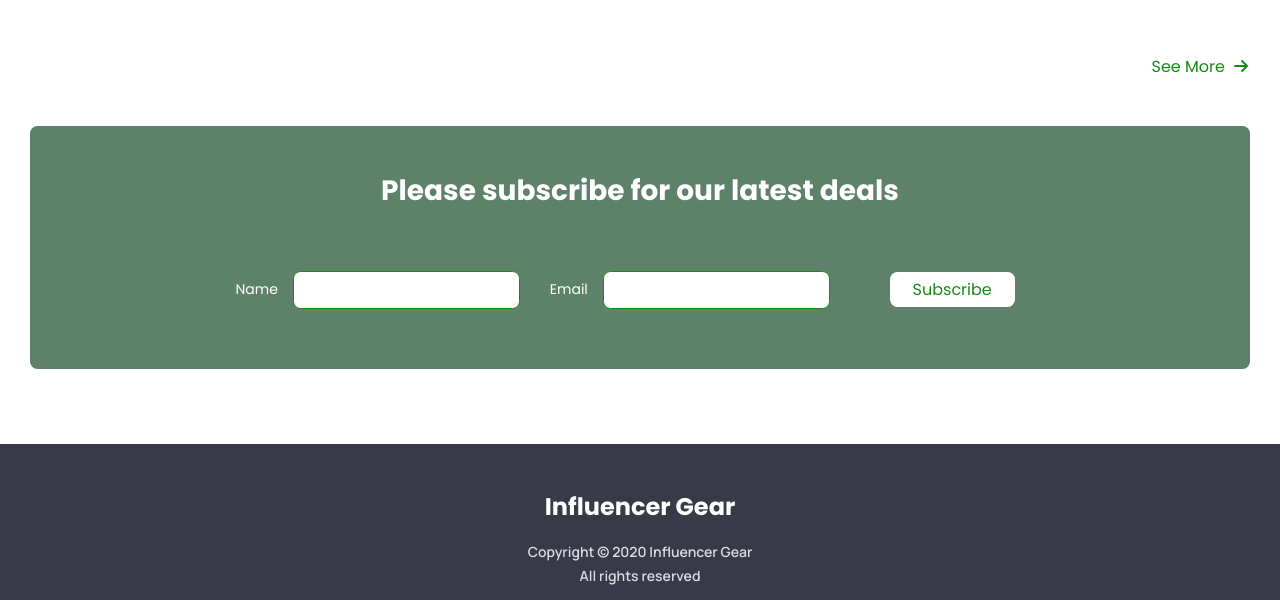
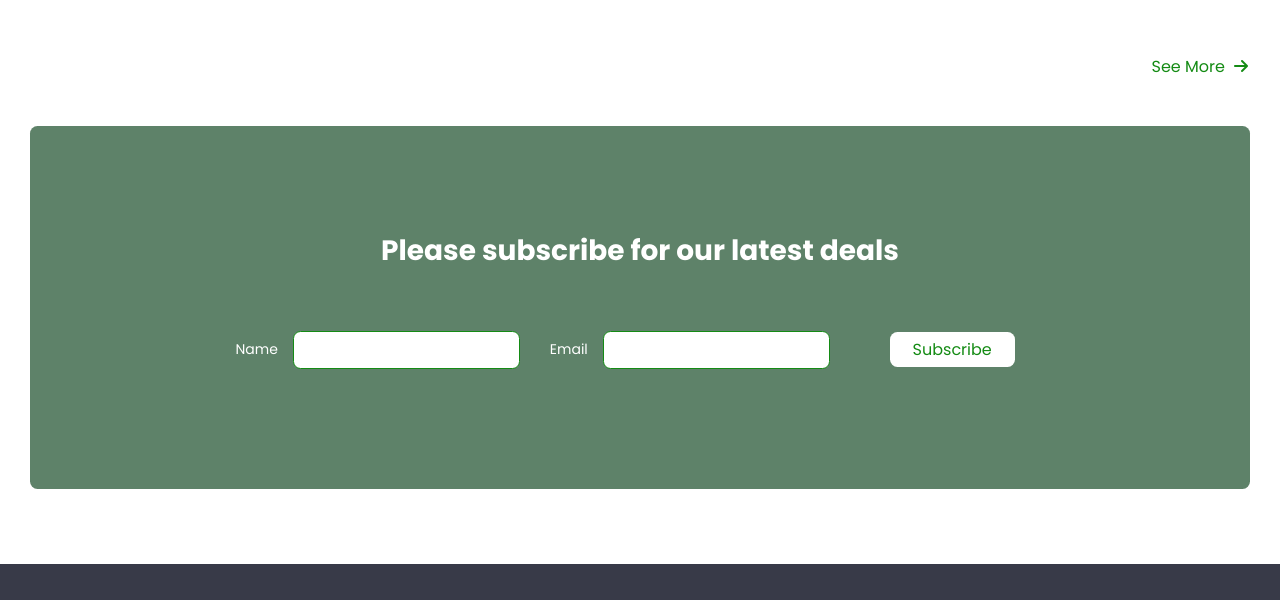
Before and after one commit to Adnan-R-Faisal/Assignment-02-influencerGear, a plain HTML site: page index.html in a window 1280 px wide. Shown: the part 5078-5678 px from the top of the page. Drawn offline with Linux system fonts and the light colour scheme.

Commit message:
padding added to sub section

```diff
--- a/styles.css/style.css
+++ b/styles.css/style.css
@@ -401,6 +401,7 @@ a.btn {
     background-color: rgb(0 58 18 / 63%);
     color: var(--white-700);
     text-align: center;
+    padding:calc(4 * var(--element-gap));
     margin-top: calc(3 * var(--element-gap));
     margin-bottom: calc(3 * var(--element-gap));
     border-radius: calc(0.5 * var(--element-gap));
```
